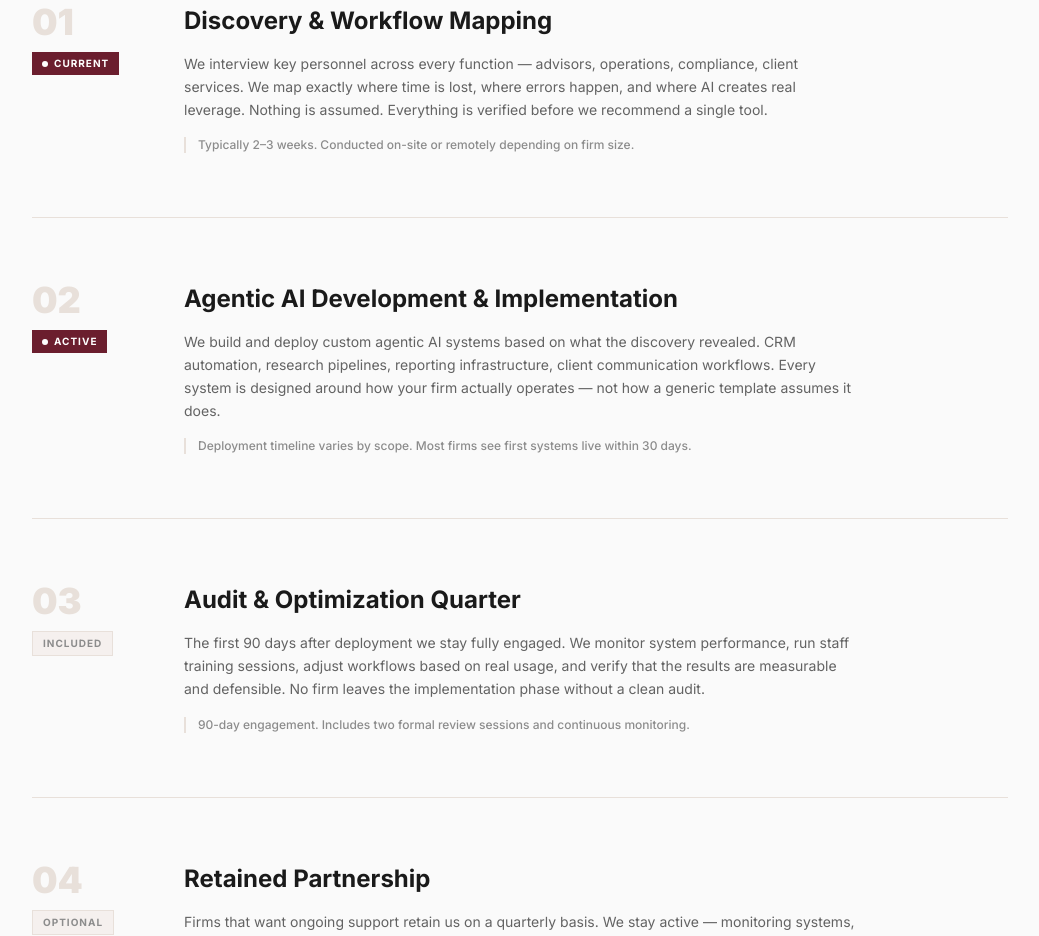
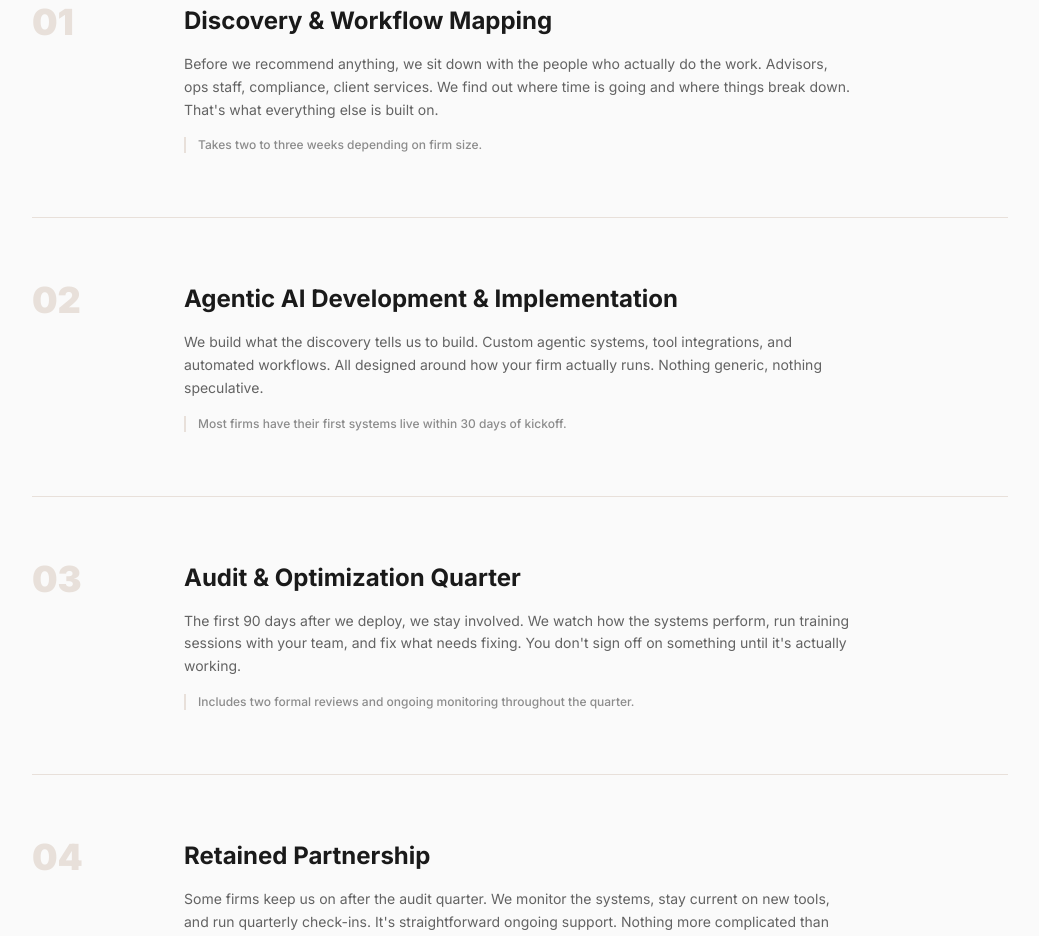
Before and after one commit to vishwarajan08-oss/vishwa-ai-website, a Next.js app: page /vision in a window 1280 px wide. Shown: the part 520-1456 px from the top of the page, without its empty margins (120-1159 px from the left). Built offline with nearby package versions, Linux system fonts and the light colour scheme.

Commit message:
refine: humanize vision page copy and remove status badges from phases
Co-Authored-By: Claude Sonnet 4.6 <noreply@anthropic.com>

```diff
--- a/components/Vision.js
+++ b/components/Vision.js
@@ -8,39 +8,31 @@ import { fadeInUp, stagger, viewport } from "@/lib/animations";
 const PHASES = [
   {
     number: "01",
-    status: "Current",
-    statusActive: true,
     title: "Discovery & Workflow Mapping",
     description:
-      "We interview key personnel across every function — advisors, operations, compliance, client services. We map exactly where time is lost, where errors happen, and where AI creates real leverage. Nothing is assumed. Everything is verified before we recommend a single tool.",
-    detail: "Typically 2–3 weeks. Conducted on-site or remotely depending on firm size.",
+      "Before we recommend anything, we sit down with the people who actually do the work. Advisors, ops staff, compliance, client services. We find out where time is going and where things break down. That's what everything else is built on.",
+    detail: "Takes two to three weeks depending on firm size.",
   },
   {
     number: "02",
-    status: "Active",
-    statusActive: true,
     title: "Agentic AI Development & Implementation",
     description:
-      "We build and deploy custom agentic AI systems based on what the discovery revealed. CRM automation, research pipelines, reporting infrastructure, client communication workflows. Every system is designed around how your firm actually operates — not how a generic template assumes it does.",
-    detail: "Deployment timeline varies by scope. Most firms see first systems live within 30 days.",
+      "We build what the discovery tells us to build. Custom agentic systems, tool integrations, and automated workflows. All designed around how your firm actually runs. Nothing generic, nothing speculative.",
+    detail: "Most firms have their first systems live within 30 days of kickoff.",
   },
   {
     number: "03",
-    status: "Included",
-    statusActive: false,
     title: "Audit & Optimization Quarter",
     description:
-      "The first 90 days after deployment we stay fully engaged. We monitor system performance, run staff training sessions, adjust workflows based on real usage, and verify that the results are measurable and defensible. No firm leaves the implementation phase without a clean audit.",
-    detail: "90-day engagement. Includes two formal review sessions and continuous monitoring.",
+      "The first 90 days after we deploy, we stay involved. We watch how the systems perform, run training sessions with your team, and fix what needs fixing. You don't sign off on something until it's actually working.",
+    detail: "Includes two formal reviews and ongoing monitoring throughout the quarter.",
   },
   {
     number: "04",
-    status: "Optional",
-    statusActive: false,
     title: "Retained Partnership",
     description:
-      "Firms that want ongoing support retain us on a quarterly basis. We stay active — monitoring systems, evaluating new tools as they emerge, running quarterly audits, and keeping your AI infrastructure ahead of what your competitors are building.",
-    detail: "Quarterly retainer. Includes priority access, ongoing optimization, and new tool evaluation.",
+      "Some firms keep us on after the audit quarter. We monitor the systems, stay current on new tools, and run quarterly check-ins. It's straightforward ongoing support. Nothing more complicated than that.",
+    detail: "Month-to-month after the initial engagement.",
   },
 ];
 
@@ -53,7 +45,7 @@ function PhaseCard({ phase, index }) {
       ref={ref}
       className="grid grid-cols-1 md:grid-cols-[120px_1fr] gap-8 py-16 border-b border-[#E8E0DA] last:border-b-0"
     >
-      {/* Left — number and status */}
+      {/* Left — number */}
       <motion.div
         animate={isInView ? { opacity: 1, y: 0 } : { opacity: 0, y: 12 }}
         transition={{ duration: 0.35, ease: [0.25, 0.46, 0.45, 0.94] }}
@@ -61,18 +53,6 @@ function PhaseCard({ phase, index }) {
       >
         <span className="text-4xl font-black text-[#E8E0DA] leading-none">
           {phase.number}
-        </span>
-        <span
-          className={`inline-flex items-center gap-1.5 text-[10px] font-bold uppercase tracking-widest px-2.5 py-1 w-fit ${
-            phase.statusActive
-              ? "bg-[#6B1E2E] text-white"
-              : "bg-[#F5F0EE] text-[#8C8C8C] border border-[#E8E0DA]"
-          }`}
-        >
-          {phase.statusActive && (
-            <span className="w-1.5 h-1.5 rounded-full bg-white animate-pulse inline-block" />
-          )}
-          {phase.status}
         </span>
       </motion.div>
 
```
